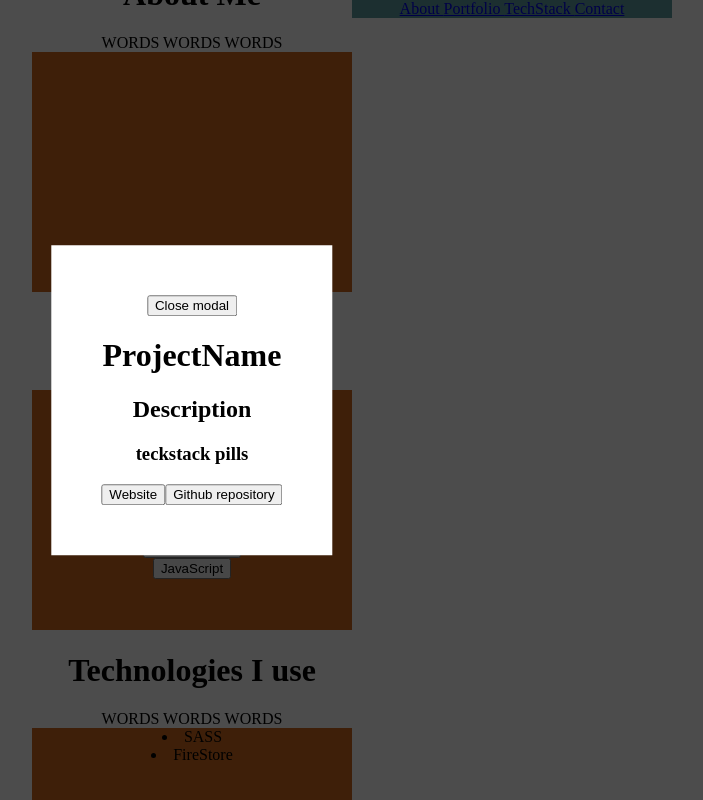
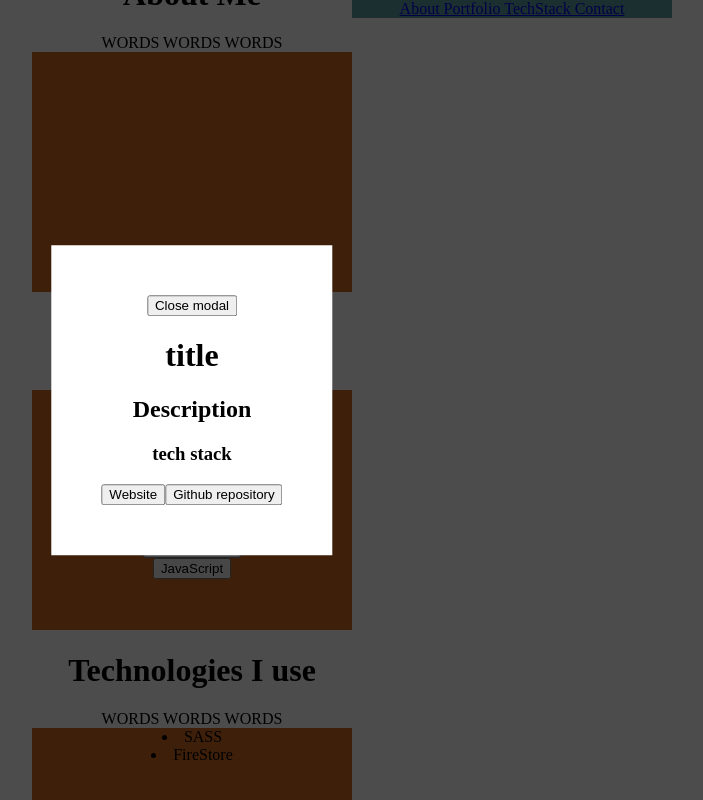
Before and after one commit to tshepi-tech/portfolio_project, a React (Create React App) app: page / in a window 1280 px wide. Both pictures are taken after a click on the button "Portfolio". Shown: the part 547-1347 px from the top of the page, without its empty margins (448-1151 px from the left). Built offline with nearby package versions, Linux system fonts and the light colour scheme.

Commit message:
usestate moved from projectitem. have to fic project modal

```diff
--- a/src/App.jsx
+++ b/src/App.jsx
@@ -20,17 +20,26 @@ import ProjectModal from "./Components/ProjectModal";
 
 export default function App() {
   const [showModal, setShowModal] = useState(false);
+  const [shownProject, setShownProject] = useState({});
 
   return (
     <div className="App">
       <NavigationBar />
       <Hero />
       <About />
-      <Portfolio setShowModal={setShowModal} projects={projects} />
+      <Portfolio
+        setShowModal={setShowModal}
+        shownProject={shownProject}
+        setShownProject={setShownProject}
+        projects={projects}
+      />
       <TechStack technologies={technologies} />
       <Contact />
       {/* <ProjectModal projects={projects} /> */}
-      <Modal modalState={[showModal, setShowModal]} />
+      <Modal
+        modalState={[showModal, setShowModal]}
+        shownProject={shownProject}
+      />
     </div>
   );
 }
--- a/src/Components/Modal.jsx
+++ b/src/Components/Modal.jsx
@@ -5,7 +5,7 @@ import ProjectItem from "./ProjectItem";
 //NPM Packages
 import { useState } from "react";
 
-export default function Modal({ modalState, onClose, projects }) {
+export default function Modal({ modalState, onClose, projects, shownProject }) {
   const [showModal, setShowModal] = modalState;
   function onClose() {
     setShowModal(false);
@@ -19,7 +19,7 @@ export default function Modal({ modalState, onClose, projects }) {
       <div className="overlay_styles" />
       <div className="modal_styles">
         <button onClick={onClose}>Close modal</button>
-        <ProjectModal projects={projects} />
+        <ProjectModal shownProject={shownProject} projects={projects} />
       </div>
     </>
   );
--- a/src/Components/ProjectItem.jsx
+++ b/src/Components/ProjectItem.jsx
@@ -1,14 +1,16 @@
 //NPM Packages
-import { useState } from "react";
+//import { useState } from "react";
 import ProjectModal from "./ProjectModal";
 
 export default function ProjectItem({
   project,
   setShowModal,
   selectedProject,
+  setShownProject,
+  shownProject,
 }) {
   const { id, name, uploaded } = project;
-  const [shownProject, setShownProject] = useState({});
+  //const [shownProject, setShownProject] = useState({});
 
   function openProject(apple) {
     setShowModal(true);
--- a/src/Components/ProjectModal.jsx
+++ b/src/Components/ProjectModal.jsx
@@ -1,18 +1,12 @@
 import ProjectItem from "./ProjectItem";
 
-export default function ProjectModal({
-  projects,
-  id,
-  name,
-  selectedProject,
-  shownProject,
-}) {
+export default function ProjectModal({ shownProject, name }) {
   return (
     <>
       <div>
-        <h1>ProjectName</h1>
+        <h1>title</h1>
         <h2>Description</h2>
-        <h3>teckstack pills</h3>
+        <h3>tech stack</h3>
         <button>Website</button>
         <button>Github repository</button>
       </div>
--- a/src/Sections/Portfolio.jsx
+++ b/src/Sections/Portfolio.jsx
@@ -4,9 +4,16 @@ import ProjectItem from "../Components/ProjectItem";
 
 const text = "WORDS WORDS WORDS";
 
-export default function Portfolio({ projects, setShowModal }) {
+export default function Portfolio({
+  projects,
+  setShowModal,
+  shownProject,
+  setShownProject,
+}) {
   const listProjects = projects.map((project) => (
     <ProjectItem
+      shownProject={shownProject}
+      setShownProject={setShownProject}
       setShowModal={setShowModal}
       key={project.id}
       project={project}
```
